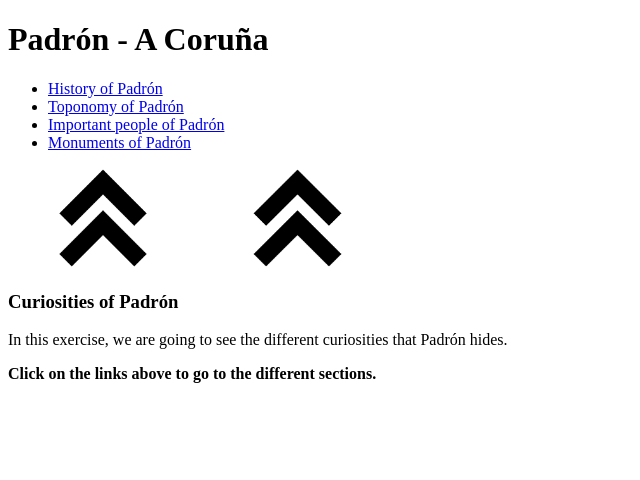
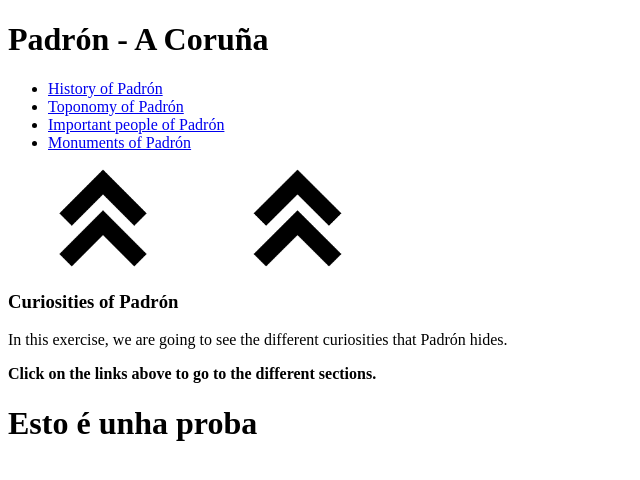
Before and after one commit to A20MarcosCB/cityProject, a plain HTML site: page index.html in a window 1280 px wide. Shown: the whole page, without its empty margins (0-640 px from the left). Drawn offline with Linux system fonts and the light colour scheme.

Commit message:
Esto é unha proba

```diff
--- a/index.html
+++ b/index.html
@@ -38,6 +38,7 @@
         <!-- /SECTION -->
     </article>
     <!-- /ARTICLE -->
+    <h1>Esto é unha proba</h1>
 </body>
 
 </html>
```
